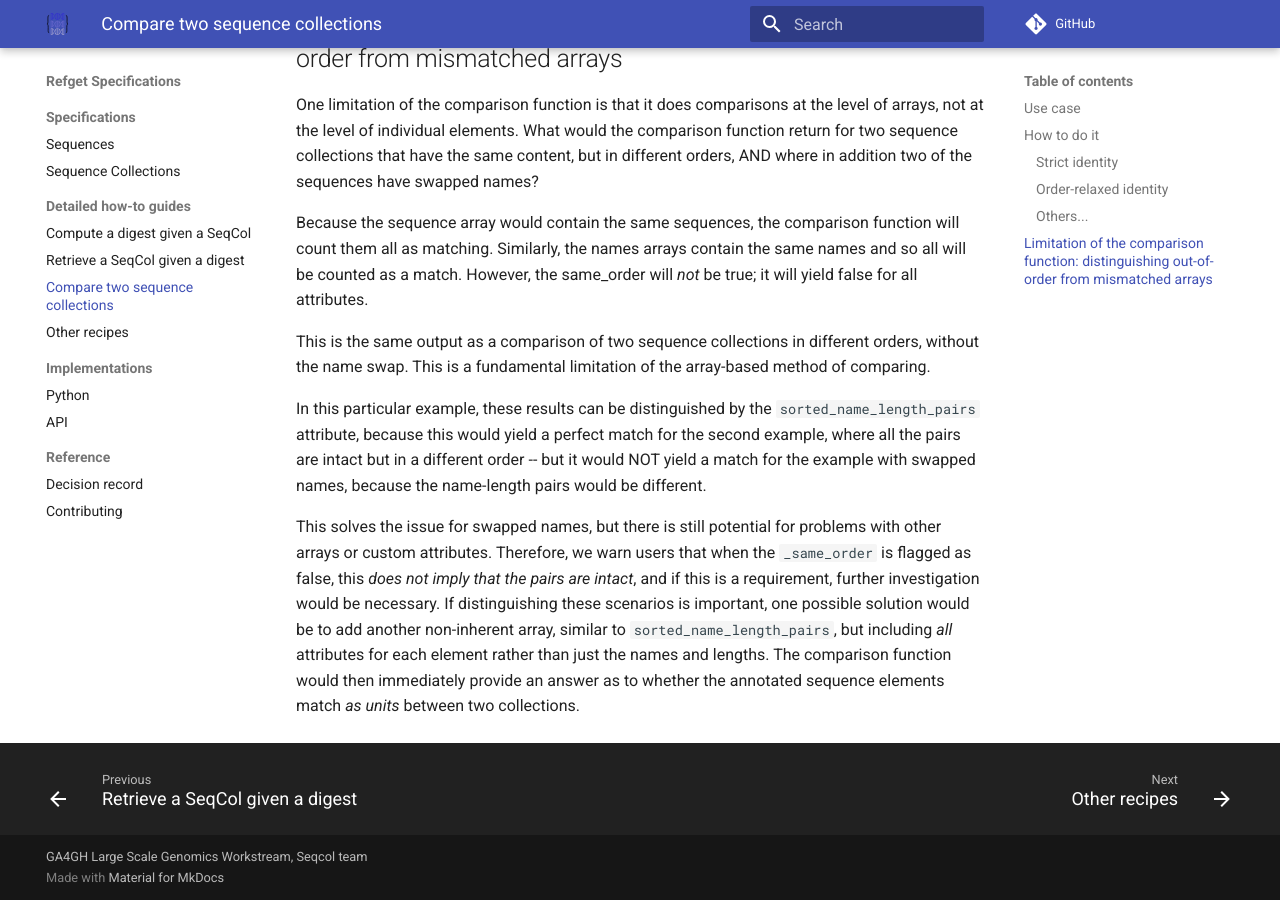
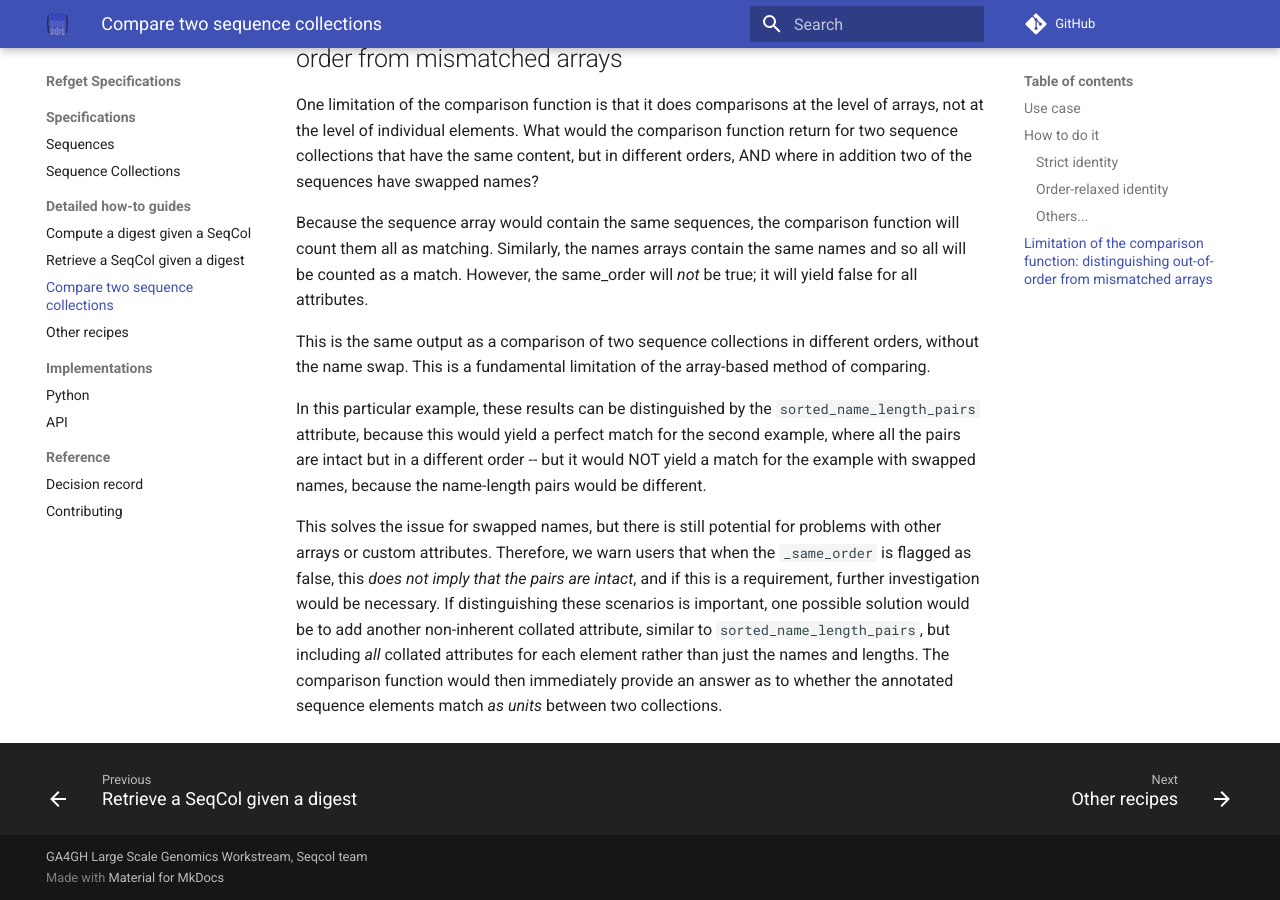
Before and after one commit to ga4gh/refget, an MkDocs documentation site: the page built from docs/compare_collections.md, in a window 1280 px wide and 900 px high, scrolled down 2171 px. Built offline with MkDocs 1.6.1 and Material for MkDocs 9.7.7, drawn with Linux system fonts in a browser that asks for light colours; comment, search, counter and statistics services are not loaded.

Commit message:
Updated suggestion

```diff
--- a/docs/compare_collections.md
+++ b/docs/compare_collections.md
@@ -66,4 +66,4 @@ This is the same output as a comparison of two sequence collections in different
 
 In this particular example, these results can be distinguished by the `sorted_name_length_pairs` attribute, because this would yield a perfect match for the second example, where all the pairs are intact but in a different order -- but it would NOT yield a match for the example with swapped names, because the name-length pairs would be different.
 
-This solves the issue for swapped names, but there is still potential for problems with other arrays or custom attributes. Therefore, we warn users that when the `_same_order` is flagged as false, this *does not imply that the pairs are intact*, and if this is a requirement, further investigation would be necessary. If distinguishing these scenarios is important, one possible solution would be to add another non-inherent array, similar to `sorted_name_length_pairs`, but including *all* attributes for each element rather than just the names and lengths. The comparison function would then immediately provide an answer as to whether the annotated sequence elements match *as units* between two collections.
+This solves the issue for swapped names, but there is still potential for problems with other arrays or custom attributes. Therefore, we warn users that when the `_same_order` is flagged as false, this *does not imply that the pairs are intact*, and if this is a requirement, further investigation would be necessary. If distinguishing these scenarios is important, one possible solution would be to add another non-inherent collated attribute, similar to `sorted_name_length_pairs`, but including *all* collated attributes for each element rather than just the names and lengths. The comparison function would then immediately provide an answer as to whether the annotated sequence elements match *as units* between two collections.
```
